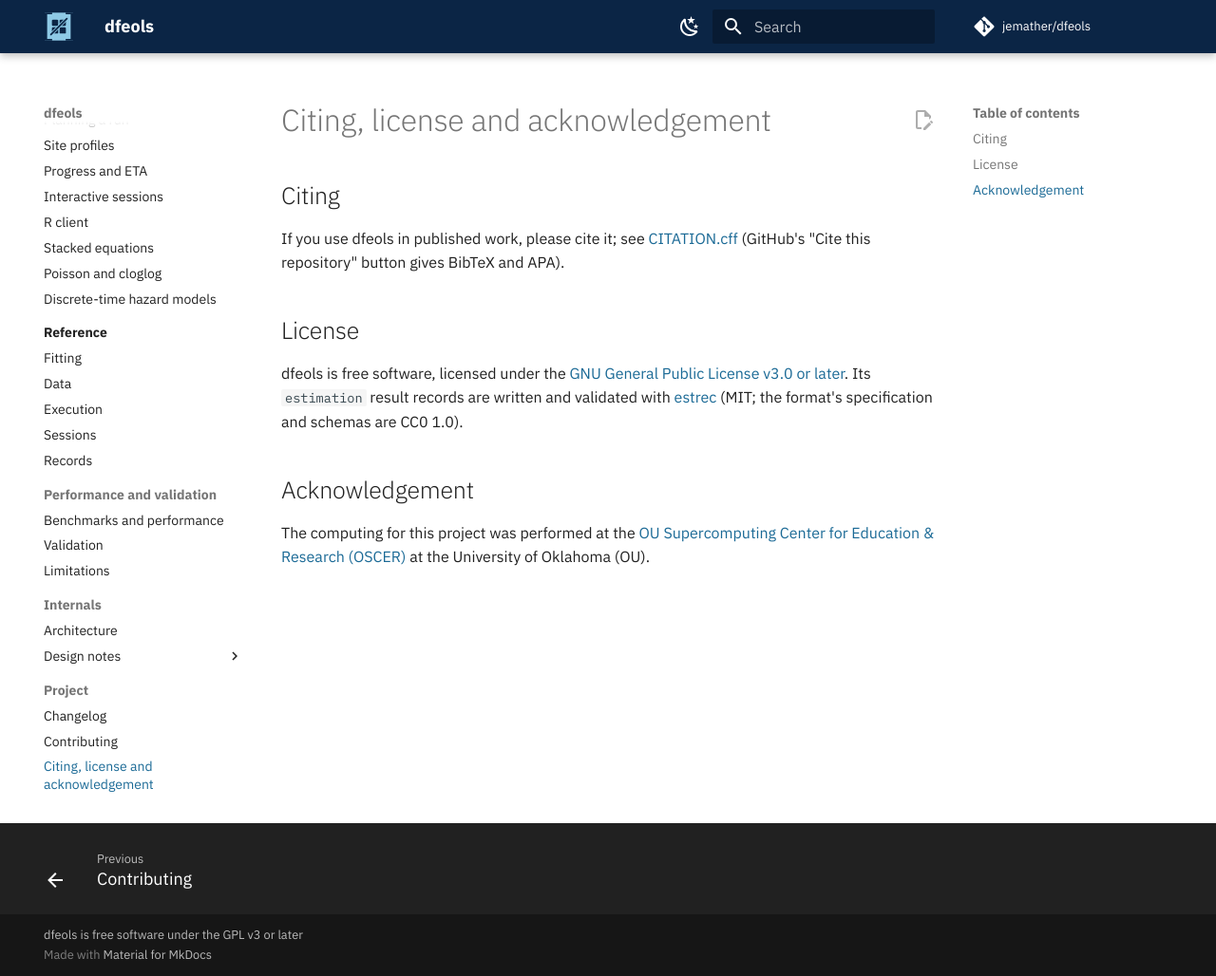
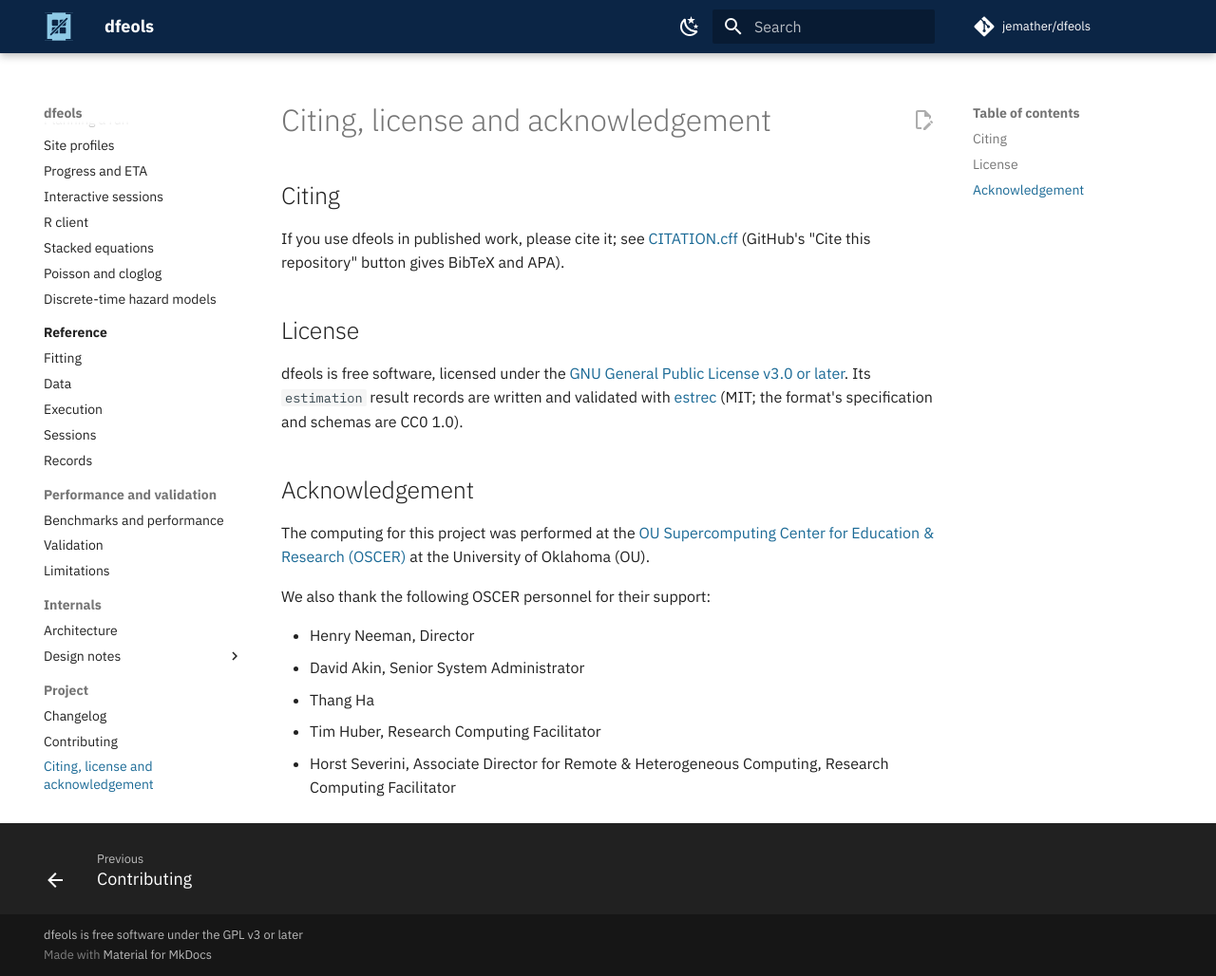
Before and after one commit to jemather/dfeols, an MkDocs documentation site: the page built from docs/citing.md, in a window 1280 px wide and 1028 px high. Shown: the whole window at 95% size. Built offline with MkDocs 1.6.1 and Material for MkDocs 9.7.7, drawn with Linux system fonts in a browser that asks for light colours; comment, search, counter and statistics services are not loaded.

Commit message:
Docs: thank the OSCER staff in the acknowledgement
README, docs/citing.md and the benchmarks page: Henry Neeman, David Akin, Thang Ha, Tim Huber
and Horst Severini, with their roles.

Co-Authored-By: Claude Opus 5.5 <noreply@anthropic.com>
Claude-Session: https://claude.ai/code/session_01ULuSA8Gz8JspMQW8GWh3nF

```diff
--- a/docs/citing.md
+++ b/docs/citing.md
@@ -18,3 +18,12 @@ Its `estimation` result records are written and validated with
 The computing for this project was performed at the
 [OU Supercomputing Center for Education & Research (OSCER)](https://www.ou.edu/oscer) at the
 University of Oklahoma (OU).
+
+We also thank the following OSCER personnel for their support:
+
+- Henry Neeman, Director
+- David Akin, Senior System Administrator
+- Thang Ha
+- Tim Huber, Research Computing Facilitator
+- Horst Severini, Associate Director for Remote & Heterogeneous Computing, Research Computing
+  Facilitator
```
Also changed, not shown: CHANGELOG.md (+2 -1 lines), README.md (+9 -0 lines), docs/performance.md (+9 -0 lines).
